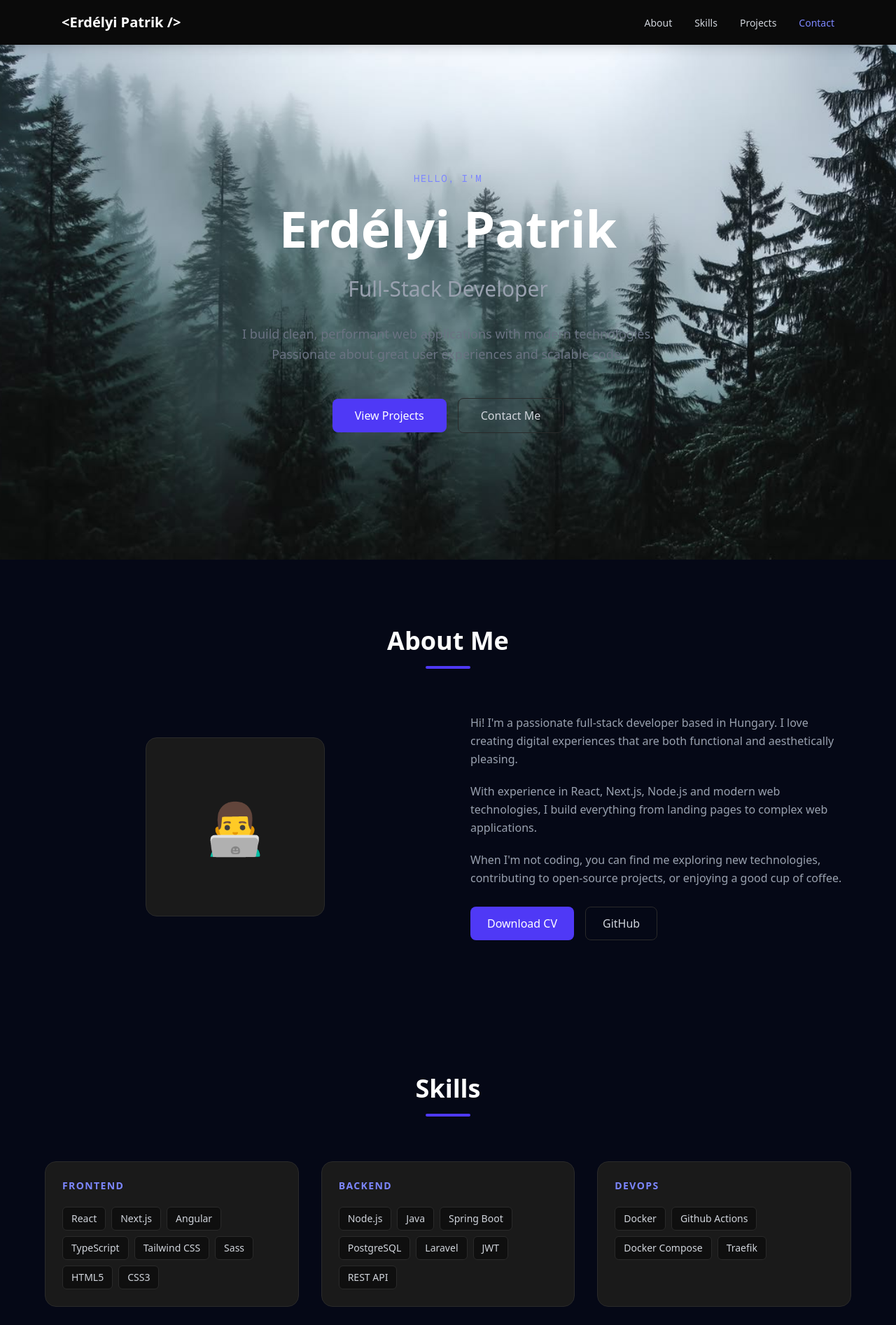
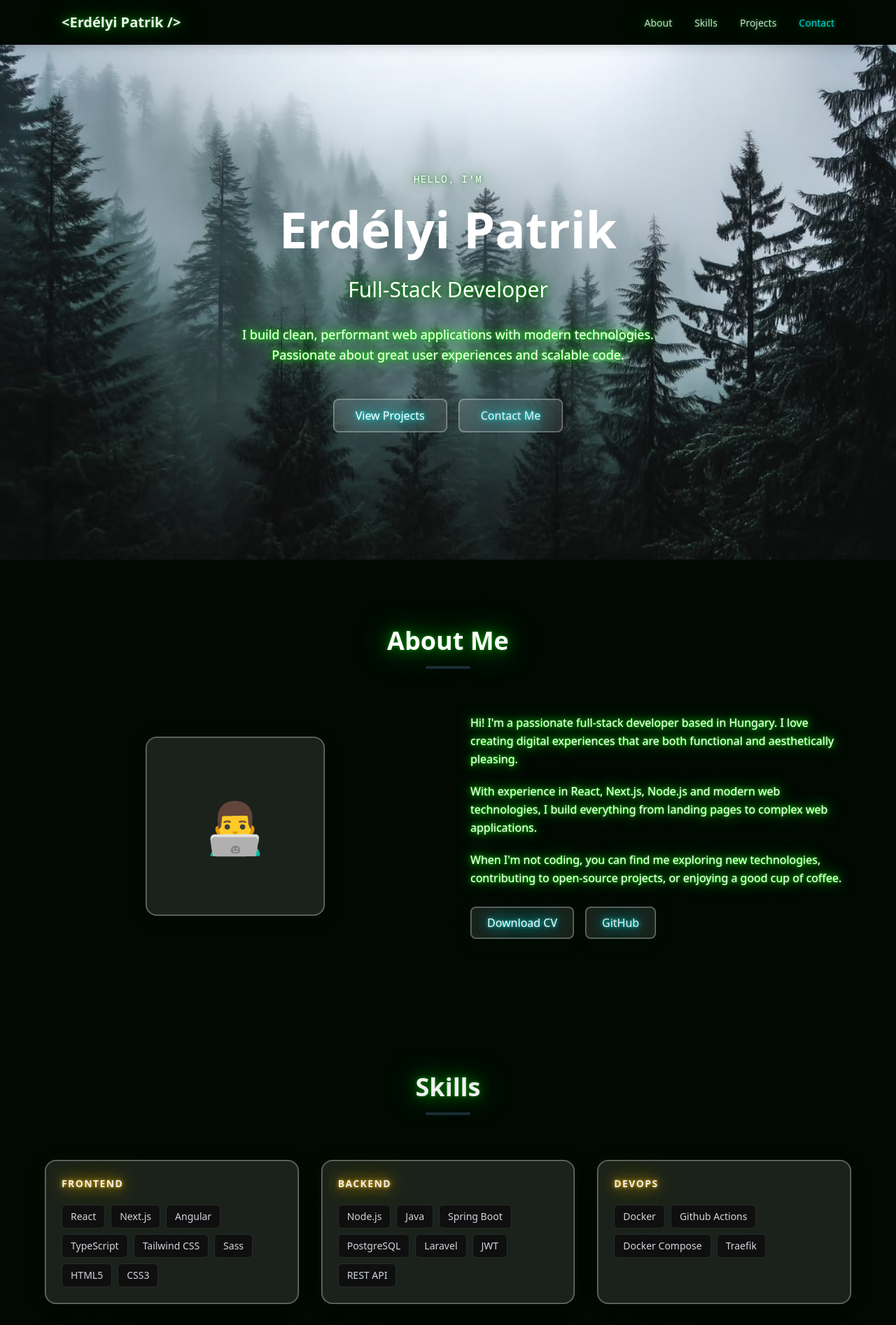
Before and after one commit to Patrik1866/portfolio, a Next.js app: page / in a window 1280 px wide. Shown: the top 1894 px of the page at 70% size. Built offline with nearby package versions, Linux system fonts and the light colour scheme.

Commit message:
Neon style

```diff
--- a/app/components/About/About.tsx
+++ b/app/components/About/About.tsx
@@ -2,32 +2,32 @@ export default function About() {
   return (
     <section id="about" className="py-24 px-6">
       <div className="max-w-6xl mx-auto">
-        <h2 className="text-3xl md:text-4xl font-bold text-white mb-4 text-center">
+        <h2 className="text-3xl md:text-4xl font-bold text-white mb-4 text-center neon-dark-green">
           About Me
         </h2>
-        <div className="w-16 h-1 bg-indigo-600 mx-auto mb-16 rounded-full" />
+        <div className="w-16 h-1 bg-gray-800 mx-auto mb-16 rounded-full" />
 
         <div className="grid md:grid-cols-2 gap-16 items-center">
           {/* Avatar placeholder */}
           <div className="flex justify-center">
-            <div className="w-64 h-64 rounded-2xl bg-[#1a1a1a] border border-[#2a2a2a] flex items-center justify-center">
+            <div className="w-64 h-64 rounded-2xl glass-tile flex items-center justify-center">
               <span className="text-7xl">👨‍💻</span>
             </div>
           </div>
 
           {/* Text */}
-          <div className="space-y-5 text-gray-400 leading-relaxed">
-            <p>
+          <div className="space-y-5 leading-relaxed">
+            <p className="text-white neon-text">
               Hi! I&apos;m a passionate full-stack developer based in Hungary.
               I love creating digital experiences that are both functional and
               aesthetically pleasing.
             </p>
-            <p>
+            <p className="text-white neon-text">
               With experience in React, Next.js, Node.js and modern web
               technologies, I build everything from landing pages to complex web
               applications.
             </p>
-            <p>
+            <p className="text-white neon-text">
               When I&apos;m not coding, you can find me exploring new
               technologies, contributing to open-source projects, or enjoying a
               good cup of coffee.
@@ -35,15 +35,15 @@ export default function About() {
             <div className="flex gap-4 pt-2 flex-wrap justify-center md:justify-start">
               <a
                 href="/cv.pdf"
-                className="inline-flex items-center gap-2 px-6 py-2.5 bg-indigo-600 hover:bg-indigo-500 text-white font-medium rounded-lg transition-colors"
+                className="inline-flex items-center gap-2 px-6 py-2.5 glass-btn neon-cyan text-white font-medium rounded-lg transition-colors"
               >
                 Download CV
               </a>
               <a
-                href="https://github.com"
+                href="https://github.com/Patrik1866"
                 target="_blank"
                 rel="noopener noreferrer"
-                className="inline-flex items-center gap-2 px-6 py-2.5 border border-[#2a2a2a] hover:border-indigo-500 text-gray-300 hover:text-white font-medium rounded-lg transition-colors"
+                className="inline-flex items-center gap-2 px-6 py-2.5 glass-btn neon-cyan font-medium rounded-lg transition-colors"
               >
                 GitHub
               </a>
--- a/app/components/Contact/Contact.tsx
+++ b/app/components/Contact/Contact.tsx
@@ -27,10 +27,10 @@ export default function Contact() {
   return (
     <section id="contact" className="py-24 px-6">
       <div className="max-w-6xl mx-auto">
-        <h2 className="text-3xl md:text-4xl font-bold text-white mb-4 text-center">
+        <h2 className="text-3xl md:text-4xl font-bold text-white neon-cyan mb-4 text-center">
           Contact
         </h2>
-        <div className="w-16 h-1 bg-indigo-600 mx-auto mb-16 rounded-full" />
+        <div className="w-16 h-1 bg-gray-800 mx-auto mb-16 rounded-full" />
 
         <div className="grid md:grid-cols-2 gap-16 items-start max-w-4xl mx-auto bg-[#1a1a1a] border border-[#2a2a2a] rounded-2xl p-12">
           {/* Info */}
--- a/app/components/Hero/Hero.tsx
+++ b/app/components/Hero/Hero.tsx
@@ -28,32 +28,32 @@ export default function Hero() {
     <section
       id="hero"
       ref={containerRef}
-      className="min-h-screen flex items-center justify-center px-6 pt-16"
+      className="min-h-svh flex items-center justify-center px-6 pt-16"
     >
       <div className="max-w-6xl mx-auto text-center">
-        <p className="hero-text text-indigo-400 text-sm font-mono mb-4 tracking-widest uppercase">
+        <p className="hero-text text-white neon-dark-green text-sm font-mono mb-4 tracking-widest uppercase">
           Hello, I&apos;m
         </p>
-        <h1 className="hero-text text-5xl md:text-7xl font-bold text-white mb-6 leading-tight">
+        <h1 className="hero-text text-5xl md:text-7xl font-bold text-white mb-6 leading-tight ">
           Erdélyi Patrik
         </h1>
-        <h2 className="hero-text text-2xl md:text-3xl font-medium text-gray-400 mb-8">
+        <h2 className="hero-text text-2xl md:text-3xl font-medium text-white neon-dark-green mb-8">
           Full-Stack Developer
         </h2>
-        <p className="hero-text text-gray-500 text-lg max-w-2xl mx-auto mb-12 leading-relaxed">
+        <p className="hero-text text-white neon-text text-lg max-w-2xl mx-auto mb-12 leading-relaxed">
           I build clean, performant web applications with modern technologies.
           Passionate about great user experiences and scalable code.
         </p>
         <div className="hero-text flex items-center justify-center gap-4 flex-wrap">
           <button
             onClick={() => scrollToSection("projects")}
-            className="px-8 py-3 bg-indigo-600 hover:bg-indigo-500 text-white font-medium rounded-lg transition-colors duration-200"
+            className="px-8 py-3 neon-cyan text-white font-medium rounded-lg transition-colors duration-200 glass-btn"
           >
             View Projects
           </button>
           <button
             onClick={() => scrollToSection("contact")}
-            className="px-8 py-3 border border-[#2a2a2a] hover:border-indigo-500 text-gray-300 hover:text-white font-medium rounded-lg transition-colors duration-200"
+            className="px-8 py-3 border border-[#2a2a2a glass-btn neon-cyan font-medium rounded-lg transition-colors duration-200"
           >
             Contact Me
           </button>
--- a/app/components/Navbar/Navbar.tsx
+++ b/app/components/Navbar/Navbar.tsx
@@ -40,12 +40,12 @@ export default function Navbar() {
   return (
     <header
       className={`fixed top-0 left-0 right-0 z-50 transition-all duration-300
-      bg-[#0a0a0a] backdrop-blur-sm shadow-lg`}
+      bg-[#010902] backdrop-blur-sm shadow-lg`}
     >
       <nav className="max-w-6xl mx-auto px-6 h-16 flex items-center justify-between">
         <button
           onClick={() => scrollToSection("hero")}
-          className="text-xl font-bold text-white hover:text-indigo-400 transition-colors"
+          className="text-xl font-bold neon-dark-green hover:text-indigo-400 transition-colors"
         >
           {"<Erdélyi Patrik />"}
         </button>
@@ -56,8 +56,8 @@ export default function Navbar() {
             <li key={link.href}>
               <button
                 onClick={() => scrollToSection(link.href)}
-                className={`text-sm font-medium transition-colors hover:text-indigo-400 ${activeSection === link.href
-                  ? "text-indigo-400"
+                className={`text-sm font-medium transition-colors neon-dark-green ${activeSection === link.href
+                  ? "text-cyan-400"
                   : "text-gray-300"
                   }`}
               >
--- a/app/components/Projects/Projects.tsx
+++ b/app/components/Projects/Projects.tsx
@@ -5,10 +5,10 @@ export default function Projects() {
   return (
     <section id="projects" className="py-24 px-6">
       <div className="max-w-6xl mx-auto">
-        <h2 className="text-3xl md:text-4xl font-bold text-white mb-4 text-center">
+        <h2 className="text-3xl md:text-4xl font-bold text-white neon-dark-green mb-4 text-center">
           Projects
         </h2>
-        <div className="w-16 h-1 bg-indigo-600 mx-auto mb-16 rounded-full" />
+        <div className="w-16 h-1 bg-gray-800 mx-auto mb-16 rounded-full" />
 
         <div className="grid md:grid-cols-2 lg:grid-cols-3 gap-6">
           {projects.map((project) => (
--- a/app/components/Skills/Skills.tsx
+++ b/app/components/Skills/Skills.tsx
@@ -4,18 +4,18 @@ export default function Skills() {
   return (
     <section id="skills" className="py-24 px-6 ">
       <div className="max-w-6xl mx-auto">
-        <h2 className="text-3xl md:text-4xl font-bold text-white mb-4 text-center">
+        <h2 className="text-3xl md:text-4xl font-bold  mb-4 text-center neon-dark-green">
           Skills
         </h2>
-        <div className="w-16 h-1 bg-indigo-600 mx-auto mb-16 rounded-full" />
+        <div className="w-16 h-1 bg-gray-800 mx-auto mb-16 rounded-full" />
 
         <div className="grid md:grid-cols-3 gap-8">
           {skillCategories.map((cat) => (
             <div
               key={cat.category}
-              className="bg-[#1a1a1a] border border-[#2a2a2a] rounded-2xl p-6"
+              className="glass-tile rounded-2xl p-6"
             >
-              <h3 className="text-indigo-400 font-semibold text-sm uppercase tracking-widest mb-5">
+              <h3 className="neon-amber font-semibold text-sm uppercase tracking-widest mb-5">
                 {cat.category}
               </h3>
               <div className="flex flex-wrap gap-2">
--- a/app/globals.css
+++ b/app/globals.css
@@ -6,7 +6,7 @@
   --accent: #6366f1;
   --card: #1a1a1a;
   --border: #2a2a2a;
-  --background-color: #050816;
+  --background-color: #010902;
 }
 
 html {
@@ -15,6 +15,7 @@ html {
 
 body {
   min-height: 100vh;
+  min-height: 100svh;
 }
 
 @theme inline {
@@ -34,7 +35,10 @@ body {
 
 .app-background {
   position: fixed;
-  inset: 0;
+  top: 0;
+  left: 0;
+  right: 0;
+  bottom: calc(-1 * env(safe-area-inset-bottom, 0px));
   z-index: -1;
   pointer-events: none;
   background-color: var(--background-color);
@@ -44,6 +48,88 @@ body {
   background-size: cover;
 }
 
+@media (max-width: 768px) {
+  .app-background {
+    background-size: auto 100svh;
+    background-position: center center;
+  }
+}
+
+.neon-text {
+  text-shadow:
+    0 0 2px #16ff06,
+    0 0 10px #30fd0c,
+    0 0 25px #0dff1d;
+}
+
+.neon-dark-green {
+  text-shadow:
+    0 0 5px #058105,
+    0 0 20px #078207,
+    0 0 45px #0b840b;
+}
+
+.neon-cyan {
+  text-shadow:
+    0 0 5px #00ffff,
+    0 0 20px #00ffff,
+    0 0 45px #00ffff;
+}
+
+.neon-pink {
+  text-shadow:
+    0 0 2px #ff69b4,
+    0 0 15px #ff69b4,
+    0 0 30px #ff69b4;
+}
+
+.neon-purple {
+  text-shadow:
+    0 0 5px #800080,
+    0 0 20px #800080,
+    0 0 45px #800080;
+}
+
+.neon-amber {
+  text-shadow:
+    0 0 5px #ffbf00,
+    0 0 20px #ffbf00,
+    0 0 45px #ffbf00;
+}
+
+.glass-btn {
+  background: rgba(255, 255, 255, 0.1);
+  backdrop-filter: blur(12px);
+  -webkit-backdrop-filter: blur(12px);
+  border: none;
+  box-shadow:
+    0 4px 30px rgba(0, 0, 0, 0.1),
+    inset 0 0 0 1px rgba(255, 255, 255, 0.2),
+    inset 0 0 0 2px rgba(255, 255, 255, 0.2);
+  transition: all 0.3s ease;
+}
+
+.glass-btn:hover {
+  background: rgba(255, 255, 255, 0.2);
+  border-color: rgba(255, 255, 255, 0.25);
+  box-shadow:
+    0 6px 40px rgba(0, 0, 0, 0.15),
+    inset 0 0 0 1px rgba(255, 255, 255, 0.3),
+    inset 0 0 0 2px rgba(255, 255, 255, 0.3);
+}
+
+.glass-tile {
+  background: rgba(255, 255, 255, 0.1);
+  backdrop-filter: blur(12px);
+  -webkit-backdrop-filter: blur(12px);
+  border: none;
+  box-shadow:
+    0 4px 30px rgba(0, 0, 0, 0.1),
+    inset 0 0 0 1px rgba(255, 255, 255, 0.2),
+    inset 0 0 0 2px rgba(255, 255, 255, 0.2);
+  transition: all 0.3s ease;
+}
+
 .app-shell {
   position: relative;
   z-index: 0;
--- a/app/layout.tsx
+++ b/app/layout.tsx
@@ -1,4 +1,4 @@
-import type { Metadata } from "next";
+import type { Metadata, Viewport } from "next";
 import { Geist, Geist_Mono } from "next/font/google";
 import "./globals.css";
 
@@ -11,6 +11,10 @@ const geistMono = Geist_Mono({
   variable: "--font-geist-mono",
   subsets: ["latin"],
 });
+
+export const viewport: Viewport = {
+  viewportFit: "cover",
+};
 
 export const metadata: Metadata = {
   title: "Erdélyi Patrik | Portfolio",
```
Also changed, not shown: app/components/ProjectCard/ProjectCard.tsx (+4 -4 lines), app/data/Projects.ts (+2 -5 lines).
